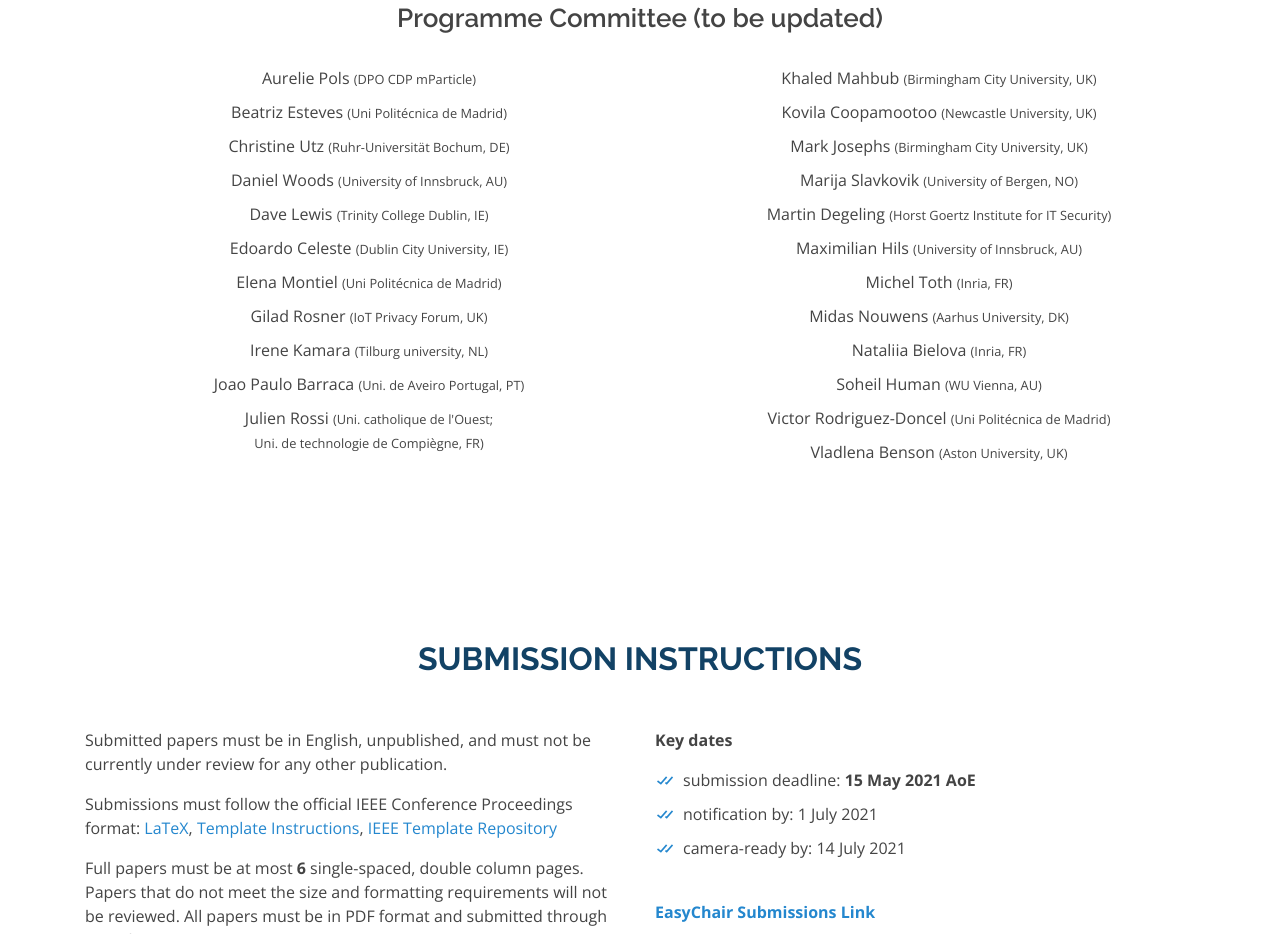
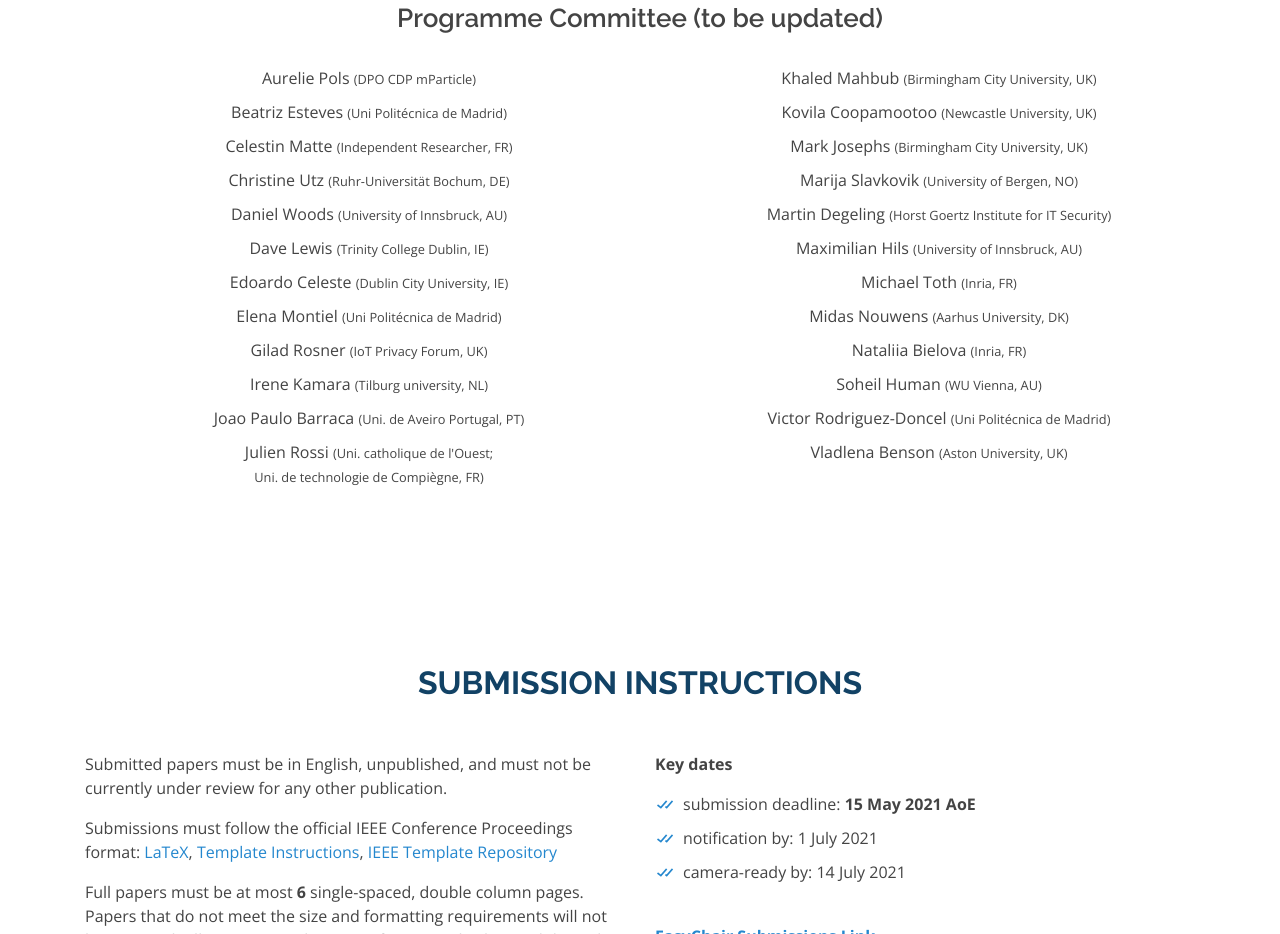
Before and after one commit to PAECG/consent2021, a plain HTML site: page index.html in a window 1280 px wide. Shown: the part 2668-3602 px from the top of the page. Drawn offline with nearby package versions, Linux system fonts and the light colour scheme.

Commit message:
update PC

```diff
--- a/index.html
+++ b/index.html
@@ -197,6 +197,7 @@
             <ul>
               <li>Aurelie Pols <small>(DPO CDP mParticle)</small></li>
               <li>Beatriz Esteves <small>(Uni Politécnica de Madrid)</small></li>
+              <li>Celestin Matte <small>(Independent Researcher, FR)</small></li>
               <li>Christine Utz <small>(Ruhr-Universität Bochum, DE)</small></li>
               <li>Daniel Woods <small>(University of Innsbruck, AU)</small></li>
               <li>Dave Lewis <small>(Trinity College Dublin, IE)</small></li>
@@ -216,7 +217,7 @@
               <li>Marija Slavkovik <small>(University of Bergen, NO)</small></li>
               <li>Martin Degeling <small>(Horst Goertz Institute for IT Security)</small></li>
               <li>Maximilian Hils <small>(University of Innsbruck, AU)</small></li>
-              <li>Michel Toth <small>(Inria, FR)</small></li>
+              <li>Michael Toth <small>(Inria, FR)</small></li>
               <li>Midas Nouwens <small>(Aarhus University, DK)</small></li>
               <li>Nataliia Bielova <small>(Inria, FR)</small></li>
               <li>Soheil Human <small>(WU Vienna, AU)</small></li>
```
